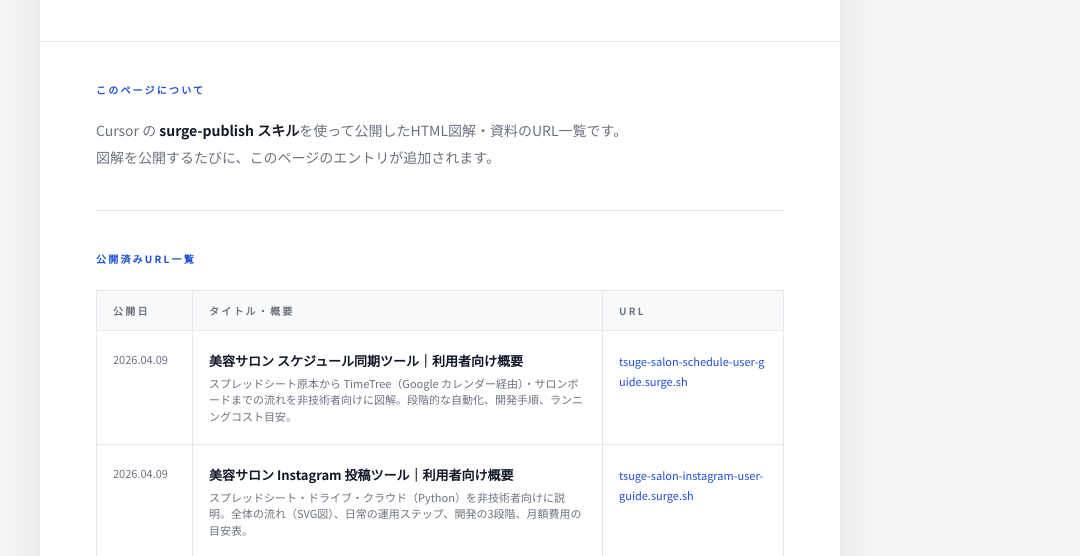
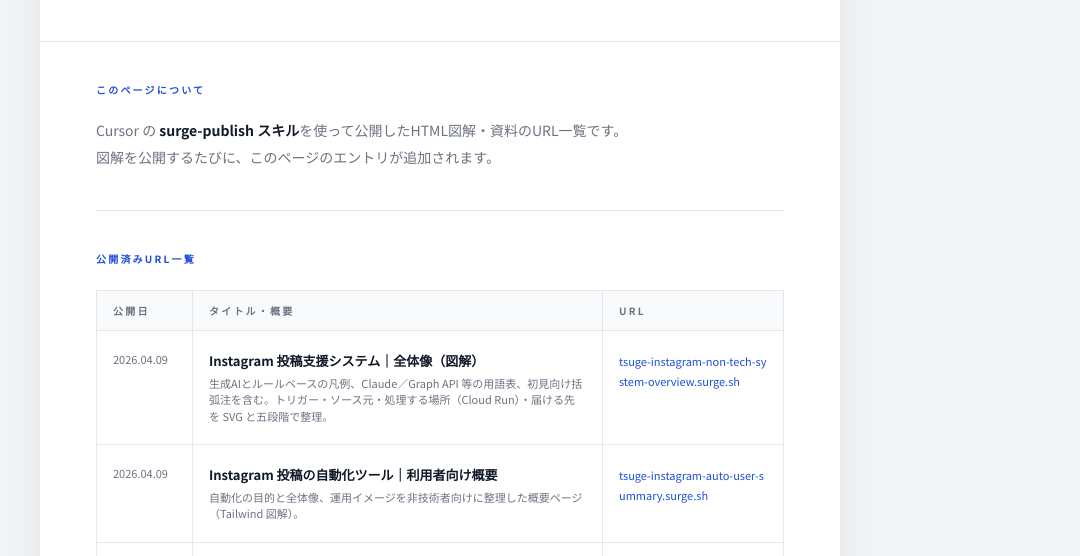
Before and after one commit to tsuge1031/My-First-Project, a plain HTML site: page dist/html/published-urls.html in a window 1280 px wide. Shown: the part 216-772 px from the top of the page, without its empty margins (200-1280 px from the left). Drawn offline with nearby package versions, Linux system fonts and the light colour scheme.

Commit message:
一覧更新

```diff
--- a/dist/html/published-urls.html
+++ b/dist/html/published-urls.html
@@ -72,6 +72,28 @@
 
       <!-- データ行 (surge-publish スキルがここに行を追加する) -->
       <!-- URL_LIST_START -->
+      <div class="grid grid-cols-[96px_1fr_180px] gap-0 border-x border-b border-rule text-[13px] hover:bg-wash transition-colors">
+        <div class="px-4 py-5 border-r border-rule text-[11px] text-quiet">2026.04.09</div>
+        <div class="px-4 py-5 border-r border-rule">
+          <p class="text-[13px] text-ink font-bold mb-1">Instagram 投稿支援システム｜全体像（図解）</p>
+          <p class="text-[11px] text-quiet">生成AIとルールベースの凡例、Claude／Graph API 等の用語表、初見向け括弧注を含む。トリガー・ソース元・処理する場所（Cloud Run）・届ける先を SVG と五段階で整理。</p>
+        </div>
+        <div class="px-4 py-5">
+          <a href="https://tsuge-instagram-non-tech-system-overview.surge.sh" target="_blank"
+             class="text-[11px] text-blue-700 hover:underline break-all">tsuge-instagram-non-tech-system-overview.surge.sh</a>
+        </div>
+      </div>
+      <div class="grid grid-cols-[96px_1fr_180px] gap-0 border-x border-b border-rule text-[13px] hover:bg-wash transition-colors">
+        <div class="px-4 py-5 border-r border-rule text-[11px] text-quiet">2026.04.09</div>
+        <div class="px-4 py-5 border-r border-rule">
+          <p class="text-[13px] text-ink font-bold mb-1">Instagram 投稿の自動化ツール｜利用者向け概要</p>
+          <p class="text-[11px] text-quiet">自動化の目的と全体像、運用イメージを非技術者向けに整理した概要ページ（Tailwind 図解）。</p>
+        </div>
+        <div class="px-4 py-5">
+          <a href="https://tsuge-instagram-auto-user-summary.surge.sh" target="_blank"
+             class="text-[11px] text-blue-700 hover:underline break-all">tsuge-instagram-auto-user-summary.surge.sh</a>
+        </div>
+      </div>
       <div class="grid grid-cols-[96px_1fr_180px] gap-0 border-x border-b border-rule text-[13px] hover:bg-wash transition-colors">
         <div class="px-4 py-5 border-r border-rule text-[11px] text-quiet">2026.04.09</div>
         <div class="px-4 py-5 border-r border-rule">
```
Also changed, not shown: src/published-urls.md (+2 -0 lines).
